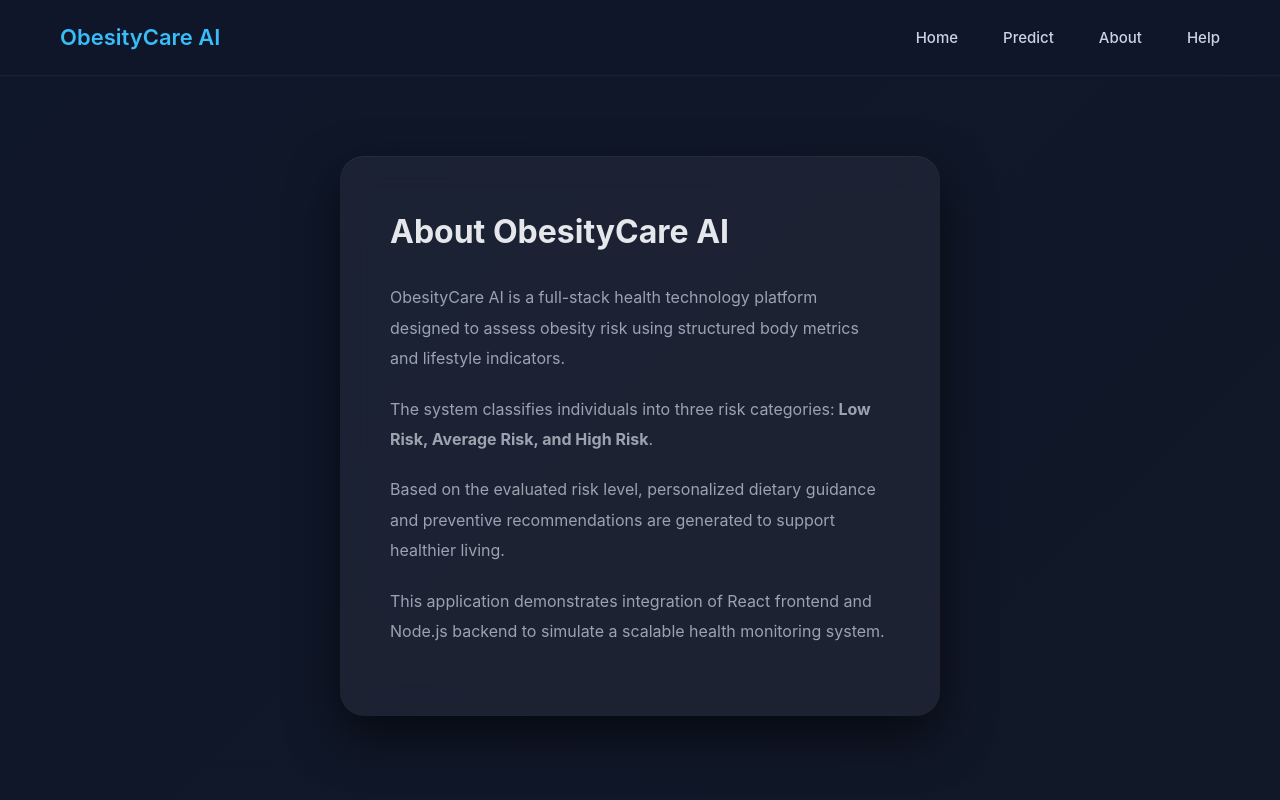
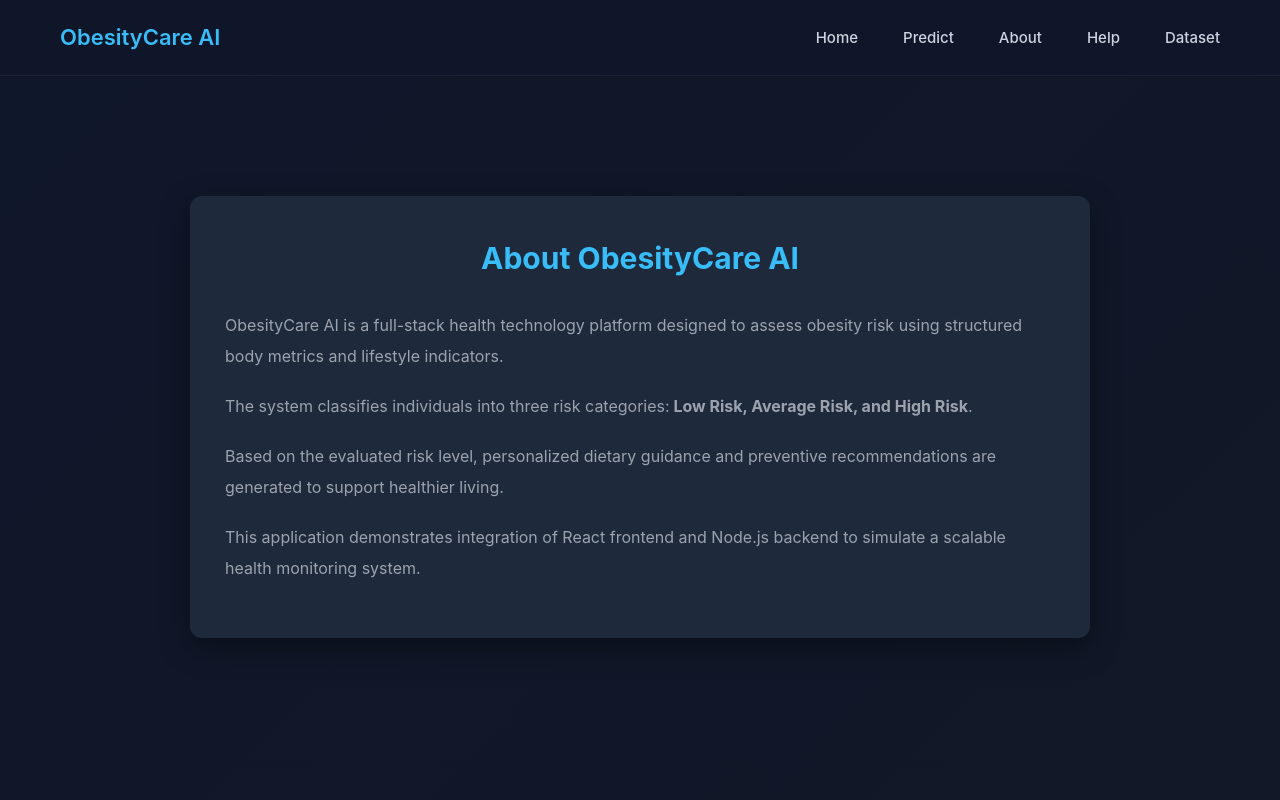
Before and after one commit to bharathmuvva/ObesityCare_AI, a React app in the folder frontend/: page /about in a window 1280 px wide. Shown: the top 800 px of the page. Built offline with nearby package versions, Linux system fonts and the light colour scheme; the HTML template or start-up script is replaced by a standard one.

Commit message:
updated obeysity prediction backend

```diff
--- a/frontend/src/App.jsx
+++ b/frontend/src/App.jsx
@@ -15,6 +15,7 @@
           <Link to="/predict">Predict</Link>
           <Link to="/about">About</Link>
           <Link to="/help">Help</Link>
+          <Link to="/dataset">Dataset</Link>
         </div>
       </div>
 
--- a/frontend/src/pages/Home.jsx
+++ b/frontend/src/pages/Home.jsx
@@ -8,17 +8,7 @@
       <div className="hero">
         <div>
           <h1>AI Powered Obesity Risk Assessment</h1>
-          <p>
-ObesityCare AI is an intelligent web based health analytics platform
-designed to help individuals evaluate their obesity risk based on
-lifestyle and behavioural factors. The system analyses key indicators
-such as body mass index, dietary habits, physical activity levels,
-sleep patterns and daily hydration to estimate an individual's
-overall obesity risk category.
-</p>
-
-
-          <p>
+                   <p>
             A modern health-tech platform that evaluates lifestyle,
             body metrics, and behavioral factors to determine obesity
             risk levels and provide preventive dietary guidance.
@@ -29,19 +19,7 @@
         </div>
       </div>
 
-      <div className="section">
-        <h2>Why Obesity Prevention Matters</h2>
-        <p>
-          Obesity significantly increases the risk of cardiovascular disease,
-          diabetes, hypertension, and metabolic disorders. Early intervention
-          through lifestyle modification remains the most effective solution.
-        </p>
-        <p>
-          Our system integrates BMI evaluation with behavioral risk analysis,
-          helping individuals understand their health position clearly.
-        </p>
 
-      </div>
     </>
   );
 }
--- a/frontend/src/pages/Predict.jsx
+++ b/frontend/src/pages/Predict.jsx
@@ -24,6 +24,7 @@
     e.preventDefault();
     try{
     const res = await axios.post("https://obesitycare-ai.onrender.com/predict", form);
+    console.log(res.data)
     setResult(res.data);}
     catch(error){console.log(error)}
   };
@@ -59,12 +60,22 @@
         </form>
 
         {result && (
-          <div className={`result ${result.riskLevel.toLowerCase()}`}>
-            <p><strong>BMI:</strong> {result.bmi}</p>
-            <p><strong>Risk Level:</strong> {result.riskLevel}</p>
-            <p><strong>Suggested Diet:</strong> {result.dietPlan}</p>
-          </div>
-        )}
+  <div className={`result ${result?.riskLevel?.toLowerCase()}`}>
+
+    <p><strong>BMI:</strong> {result.bmi}</p>
+
+    <p><strong>Predicted Class:</strong> {result.predictedClass}</p>
+
+    <p><strong>Confidence:</strong> {result.confidence}</p>
+
+    <p><strong>Risk Level:</strong> {result.riskLevel}</p>
+
+    <p><strong>Recommended Diet:</strong> {result.dietPlan}</p>
+
+  </div>
+)}
+
+
       </div>
     </div>
   );
--- a/frontend/src/style.css
+++ b/frontend/src/style.css
@@ -106,8 +106,14 @@
 }
 
 /* Content Section */
-.section {
-  padding: 80px 15%;
+.section{
+min-height:100vh;
+display:flex;
+justify-content:center;
+align-items:flex-start;
+padding-top:120px;
+padding-left:20px;
+padding-right:20px;
 }
 
 .section h2 {
@@ -121,17 +127,20 @@
 }
 
 /* Card Style */
-.card {
-  background: rgba(255,255,255,0.05);
-  padding: 50px;
-  border-radius: 24px;
-  backdrop-filter: blur(16px);
-  box-shadow:
-    0 20px 50px rgba(0,0,0,0.6),
-    inset 0 1px 0 rgba(255,255,255,0.05);
-  max-width: 600px;
-  margin: auto;
-  transition: transform 0.3s ease;
+.card{
+max-width:900px;
+background:#1e293b;
+padding:35px;
+border-radius:12px;
+box-shadow:0 10px 30px rgba(0,0,0,0.4);
+line-height:1.8;
+font-size:16px;
+}
+.card h2{
+font-size:30px;
+margin-bottom:20px;
+color:#38bdf8;
+text-align:center;
 }
 
 .card:hover {
```
Also changed, not shown: 1 other file (tests, documents, lock files or other folders).
